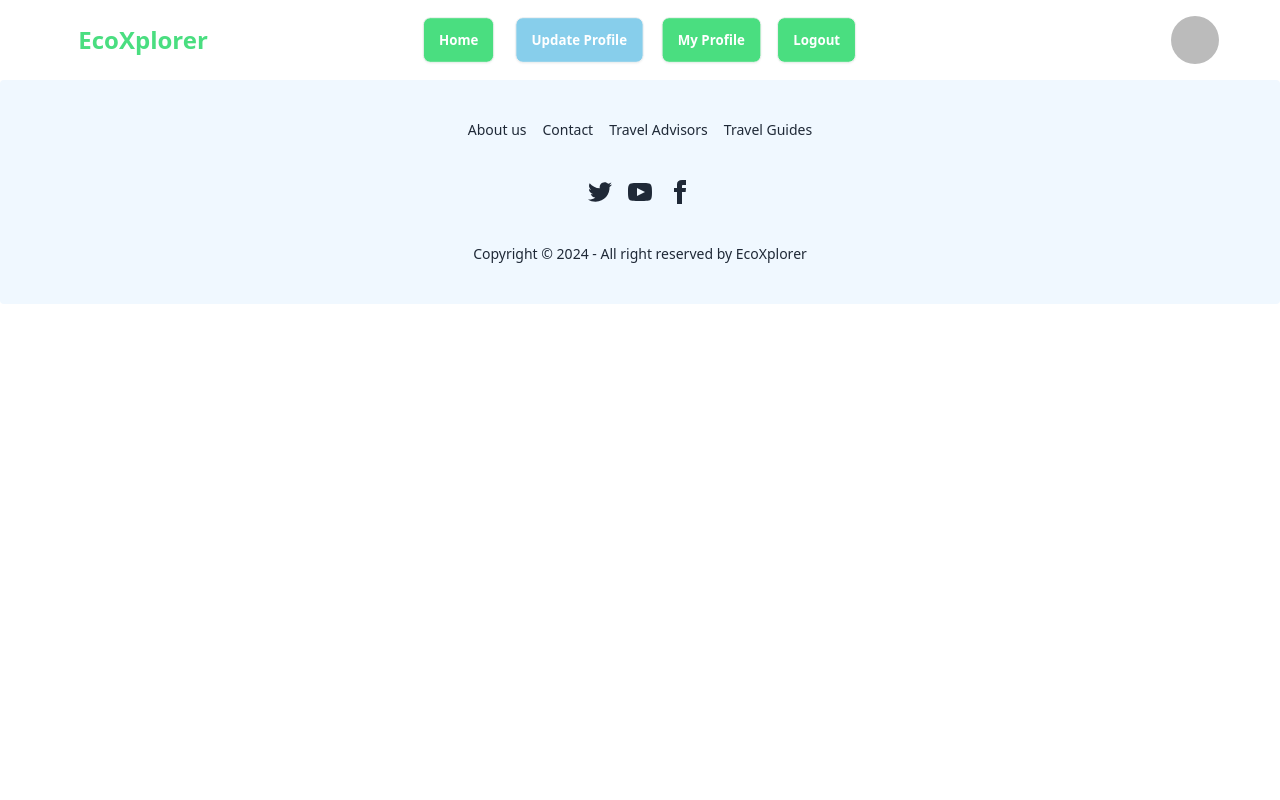
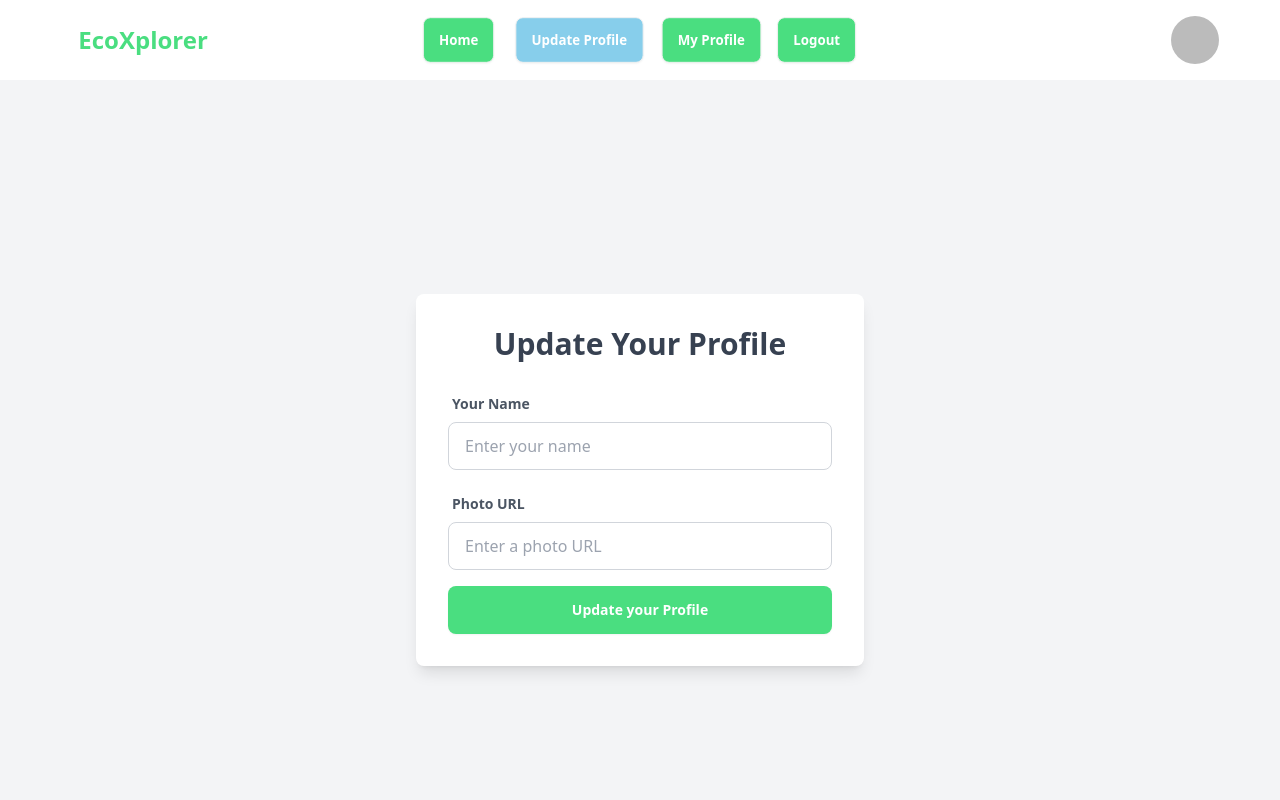
Before and after one commit to rimonc7/ecoxplorer, a React (Vite) app: page /update-profile in a window 1280 px wide. Shown: the top 800 px of the page. Built offline with nearby package versions, Linux system fonts and the light colour scheme; no server answers; sample sign-in values are in the browser's storage.

Commit message:
main task all done

```diff
--- a/src/Components/Footer.jsx
+++ b/src/Components/Footer.jsx
@@ -1,3 +1,4 @@
+import { FaFacebook, FaTwitter, FaGithub, FaLinkedin } from 'react-icons/fa';
 
 const Footer = () => {
     return (
@@ -11,38 +12,17 @@ const Footer = () => {
                 </nav>
                 <nav>
                     <div className="grid grid-flow-col gap-4">
-                        <a>
-                            <svg
-                                xmlns="http://www.w3.org/2000/svg"
-                                width="24"
-                                height="24"
-                                viewBox="0 0 24 24"
-                                className="fill-current">
-                                <path
-                                    d="M24 4.557c-.883.392-1.832.656-2.828.775 1.017-.609 1.798-1.574 2.165-2.724-.951.564-2.005.974-3.127 1.195-.897-.957-2.178-1.555-3.594-1.555-3.179 0-5.515 2.966-4.797 6.045-4.091-.205-7.719-2.165-10.148-5.144-1.29 2.213-.669 5.108 1.523 6.574-.806-.026-1.566-.247-2.229-.616-.054 2.281 1.581 4.415 3.949 4.89-.693.188-1.452.232-2.224.084.626 1.956 2.444 3.379 4.6 3.419-2.07 1.623-4.678 2.348-7.29 2.04 2.179 1.397 4.768 2.212 7.548 2.212 9.142 0 14.307-7.721 13.995-14.646.962-.695 1.797-1.562 2.457-2.549z"></path>
-                            </svg>
+                        <a href="https://www.facebook.com/rimonc7/" target="_blank" rel="noopener noreferrer">
+                            <FaFacebook size={30} />
                         </a>
-                        <a>
-                            <svg
-                                xmlns="http://www.w3.org/2000/svg"
-                                width="24"
-                                height="24"
-                                viewBox="0 0 24 24"
-                                className="fill-current">
-                                <path
-                                    d="M19.615 3.184c-3.604-.246-11.631-.245-15.23 0-3.897.266-4.356 2.62-4.385 8.816.029 6.185.484 8.549 4.385 8.816 3.6.245 11.626.246 15.23 0 3.897-.266 4.356-2.62 4.385-8.816-.029-6.185-.484-8.549-4.385-8.816zm-10.615 12.816v-8l8 3.993-8 4.007z"></path>
-                            </svg>
+                        <a href="https://x.com/rimonc7" target="_blank" rel="noopener noreferrer">
+                            <FaTwitter size={30} />
                         </a>
-                        <a>
-                            <svg
-                                xmlns="http://www.w3.org/2000/svg"
-                                width="24"
-                                height="24"
-                                viewBox="0 0 24 24"
-                                className="fill-current">
-                                <path
-                                    d="M9 8h-3v4h3v12h5v-12h3.642l.358-4h-4v-1.667c0-.955.192-1.333 1.115-1.333h2.885v-5h-3.808c-3.596 0-5.192 1.583-5.192 4.615v3.385z"></path>
-                            </svg>
+                        <a href="https://github.com/rimonc7" target="_blank" rel="noopener noreferrer">
+                            <FaGithub size={30} />
+                        </a>
+                        <a href="https://www.linkedin.com/in/rimonchowdhuryy" target="_blank" rel="noopener noreferrer">
+                            <FaLinkedin size={30} />
                         </a>
                     </div>
                 </nav>
--- a/src/Components/Nav.jsx
+++ b/src/Components/Nav.jsx
@@ -72,7 +72,7 @@ const Nav = () => {
                     <img
                         className="w-12 h-12 rounded-full"
                         src={user?.photoURL}
-                        alt="User Avatar"
+                        alt=""
                         title={user?.displayName || "User"}
                     />
                 ) : (
--- a/src/Components/Pages/Auth/Login.jsx
+++ b/src/Components/Pages/Auth/Login.jsx
@@ -1,4 +1,4 @@
-import { useContext, useRef, useState } from "react";
+import { useContext, useEffect, useRef, useState } from "react";
 import { AuthContext } from "../../../Provider/AuthProvider";
 import { Link, useNavigate } from "react-router-dom";
 import { FaEye } from "react-icons/fa";
@@ -9,47 +9,50 @@ import { sendPasswordResetEmail } from "firebase/auth";
 
 const Login = () => {
 
-    const { auth, userLogin, signUpGmail } = useContext(AuthContext)
+    const { auth, userLogin, signUpGmail, errorMessage, setErrorMessage } = useContext(AuthContext)
     const navigate = useNavigate();
     const [showPass, SetShowPass] = useState(false)
     const emailRef = useRef();
 
+    useEffect(() => {
+        document.title = 'Login';
+    })
 
     const handleLogin = (e) => {
         e.preventDefault()
+        setErrorMessage("");
         const email = e.target.email.value;
         const password = e.target.password.value;
         userLogin(email, password)
             .then(result => {
-                console.log(result.user)
                 e.target.reset()
                 navigate("/")
             })
             .catch(error => {
-                console.log(error.message)
+                errorMessage(error.message)
             })
     }
     const handleSignUpGmail = () => {
+        setErrorMessage("");
         signUpGmail()
             .then((result) => {
-                console.log(result.user)
                 navigate("/")
             })
             .catch(error => {
-                console.log(error.message)
+                errorMessage(error.message)
             })
 
     }
 
     const handleForgetPassword = () => {
+        setErrorMessage("");
         const email = emailRef.current.value;
         sendPasswordResetEmail(auth, email)
             .then(() => {
-               alert("Password Reset Mail Sent, Check your Mail Please")
+                alert("Password Reset Mail Sent, Check your Mail Please")
             })
             .catch((error) => {
-                const errorCode = error.code;
-                const errorMessage = error.message;
+                errorMessage(error.message);
             });
     }
 
@@ -118,6 +121,11 @@ const Login = () => {
                     </Link>
                 </p>
             </div>
+            {errorMessage && (
+                <div className="mt-4 text-center">
+                    <p className="text-red-500">{errorMessage}</p>
+                </div>
+            )}
         </div>
     );
 };
--- a/src/Components/Pages/Auth/Register.jsx
+++ b/src/Components/Pages/Auth/Register.jsx
@@ -41,7 +41,7 @@ const Register = () => {
                 navigate("/");
             })
             .catch(error => {
-                alert(error.message);
+                setErrorMessage(error.message);
             });
     };
 
--- a/src/Components/Pages/Profile/UpdateProfile.jsx
+++ b/src/Components/Pages/Profile/UpdateProfile.jsx
@@ -1,7 +1,31 @@
+import { useContext, useRef } from "react";
 import Footer from "../../Footer";
 import Nav from "../../Nav";
+import { AuthContext } from "../../../Provider/AuthProvider";
+import { updateProfile } from "firebase/auth";
+import { useNavigate } from "react-router-dom";
 
 const UpdateProfile = () => {
+    const { errorMessage, setErrorMessage, auth } = useContext(AuthContext);
+    const nameRef = useRef()
+    const photoRef = useRef()
+    const navigate = useNavigate();
+
+    const handleUpdate = (e) => {
+        e.preventDefault()
+        setErrorMessage("")
+        const name = nameRef.current.value;
+        const photo = photoRef.current.value;
+
+        updateProfile(auth.currentUser, {
+            displayName: name, photoURL: photo
+        }).then(() => {
+            alert("Profile Updated")
+            navigate("/")
+        }).catch((error) => {
+            setErrorMessage(error.message)
+        });
+    }
     return (
         <div>
             <header className="w-11/12 mx-auto">
@@ -10,7 +34,58 @@ const UpdateProfile = () => {
                 </nav>
             </header>
             <main>
+                <div className="min-h-screen flex items-center justify-center bg-gray-100">
+                    <div className="card bg-white w-full max-w-md rounded-lg shadow-lg p-8">
+                        <h2 className="text-3xl font-bold text-center text-gray-700 mb-6">
+                            Update Your Profile
+                        </h2>
 
+                        <form onSubmit={handleUpdate} className="space-y-4">
+                            <div className="form-control">
+                                <label className="label">
+                                    <span className="label-text font-semibold text-gray-600">Your Name</span>
+                                </label>
+                                <input
+                                    ref={nameRef}
+                                    type="text"
+                                    name="name"
+                                    placeholder="Enter your name"
+                                    className="input input-bordered w-full border-gray-300 rounded-lg focus:ring focus:ring-blue-300"
+                                    required
+                                />
+                            </div>
+
+                            <div className="form-control">
+                                <label className="label">
+                                    <span className="label-text font-semibold text-gray-600">Photo URL</span>
+                                </label>
+                                <input
+                                    type="text"
+                                    ref={photoRef}
+                                    name="photo"
+                                    placeholder="Enter a photo URL"
+                                    className="input input-bordered w-full border-gray-300 rounded-lg focus:ring focus:ring-blue-300"
+                                    required
+                                />
+                            </div>
+
+                            <div className="form-control mt-4">
+                                <button
+                                    type="submit"
+                                    className="btn btn-primary w-full border-none bg-green-400 text-white rounded-lg py-2 hover:bg-[#87CEEB]"
+                                >
+                                    Update your Profile
+                                </button>
+                            </div>
+                        </form>
+
+                        {errorMessage && (
+                            <div className="mt-4 text-center">
+                                <p className="text-red-500">{errorMessage}</p>
+                            </div>
+                        )}
+                    </div>
+                </div>
             </main>
             <footer>
                 <Footer />
--- a/src/Provider/AuthProvider.jsx
+++ b/src/Provider/AuthProvider.jsx
@@ -1,5 +1,5 @@
 import { createContext, useEffect, useState } from "react";
-import { createUserWithEmailAndPassword, getAuth, GoogleAuthProvider, onAuthStateChanged, sendPasswordResetEmail, signInWithEmailAndPassword, signInWithPopup, signOut } from "firebase/auth";
+import { createUserWithEmailAndPassword, getAuth, GoogleAuthProvider, onAuthStateChanged, signInWithEmailAndPassword, signInWithPopup, signOut } from "firebase/auth";
 import { app } from "../Firebase/firebase.config";
 
 export const AuthContext = createContext(null)
@@ -11,6 +11,7 @@ const AuthProvider = ({ children }) => {
 
     const [user, setUser] = useState(null)
     const [loader, setLoader] = useState(true)
+    const [errorMessage, setErrorMessage] = useState("");
 
     const createUser = (email, password) => {
         setLoader(true);
@@ -57,6 +58,8 @@ const AuthProvider = ({ children }) => {
         loader,
         auth,
         signUpGmail,
+        errorMessage,
+        setErrorMessage
     }
     return (
         <AuthContext.Provider value={authInfo}>
```
